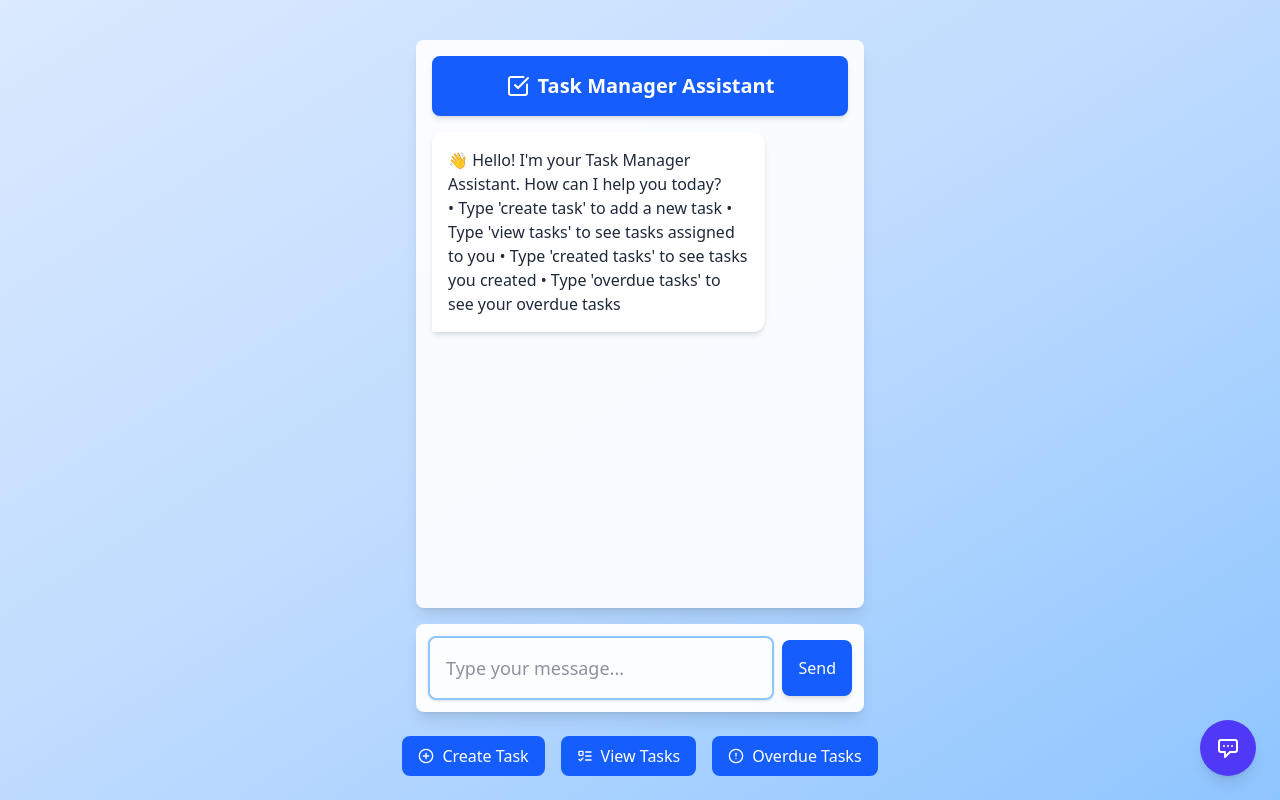
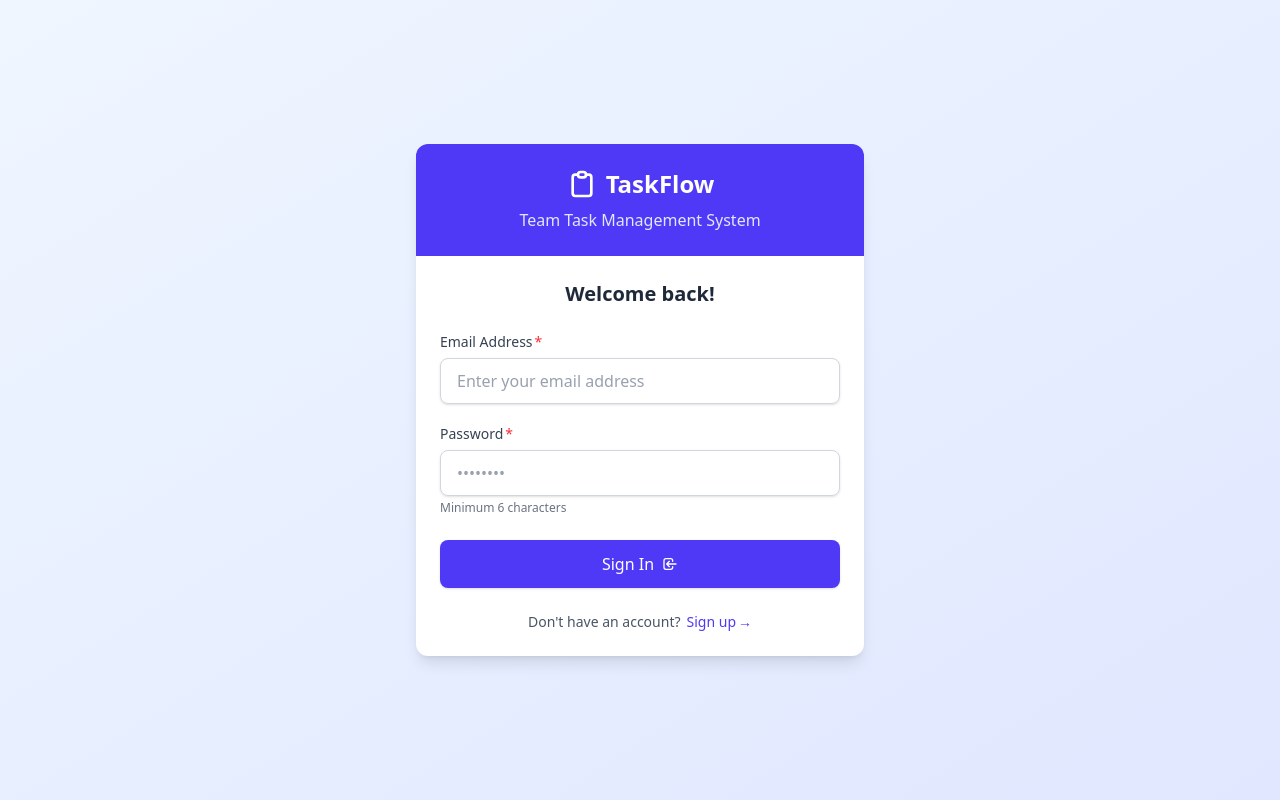
Before and after one commit to 03Sandeep/Task_Manager, a Next.js app in the folder client/: page / in a window 1280 px wide. Shown: the top 800 px of the page. Built offline with nearby package versions, Linux system fonts and the light colour scheme.

Commit message:
minor changes

```diff
--- a/client/pages/index.js
+++ b/client/pages/index.js
@@ -4,7 +4,6 @@
 import toast from "react-hot-toast";
 import Head from "next/head";
 import AuthForm from "./auth/AuthForm";
-import AssistantModal from "../pages/assistant/ai";
 
 export default function Home() {
   const router = useRouter();
@@ -15,7 +14,6 @@
     password: "",
   });
   const [isLoading, setIsLoading] = useState(false);
-  const [isAssistantOpen, setIsAssistantOpen] = useState(false);
 
   const handleChange = (e) => {
     setFormData({
@@ -51,34 +49,6 @@
         <title>{isLogin ? "Login | TaskFlow" : "Sign Up | TaskFlow"}</title>
         <meta name="description" content="Team Task Management System" />
       </Head>
-
-      {/* Assistant Floating Button */}
-      <button
-        onClick={() => setIsAssistantOpen(true)}
-        className="fixed bottom-6 right-6 bg-indigo-600 text-white p-4 rounded-full shadow-lg hover:bg-indigo-700 transition-colors duration-200 z-40"
-        aria-label="Open Task Assistant"
-      >
-        <svg
-          className="w-6 h-6"
-          fill="none"
-          stroke="currentColor"
-          viewBox="0 0 24 24"
-          xmlns="http://www.w3.org/2000/svg"
-        >
-          <path
-            strokeLinecap="round"
-            strokeLinejoin="round"
-            strokeWidth={2}
-            d="M8 10h.01M12 10h.01M16 10h.01M9 16H5a2 2 0 01-2-2V6a2 2 0 012-2h14a2 2 0 012 2v8a2 2 0 01-2 2h-5l-5 5v-5z"
-          />
-        </svg>
-      </button>
-
-      {/* Assistant Modal */}
-      <AssistantModal
-        isOpen={isAssistantOpen}
-        onClose={() => setIsAssistantOpen(false)}
-      />
 
       <div className="min-h-screen bg-gradient-to-br from-blue-50 to-indigo-100 flex items-center justify-center p-4">
         <div className="bg-white rounded-xl shadow-lg overflow-hidden w-full max-w-md">
```
Also changed, not shown: 2 other files (tests, documents, lock files or other folders).
